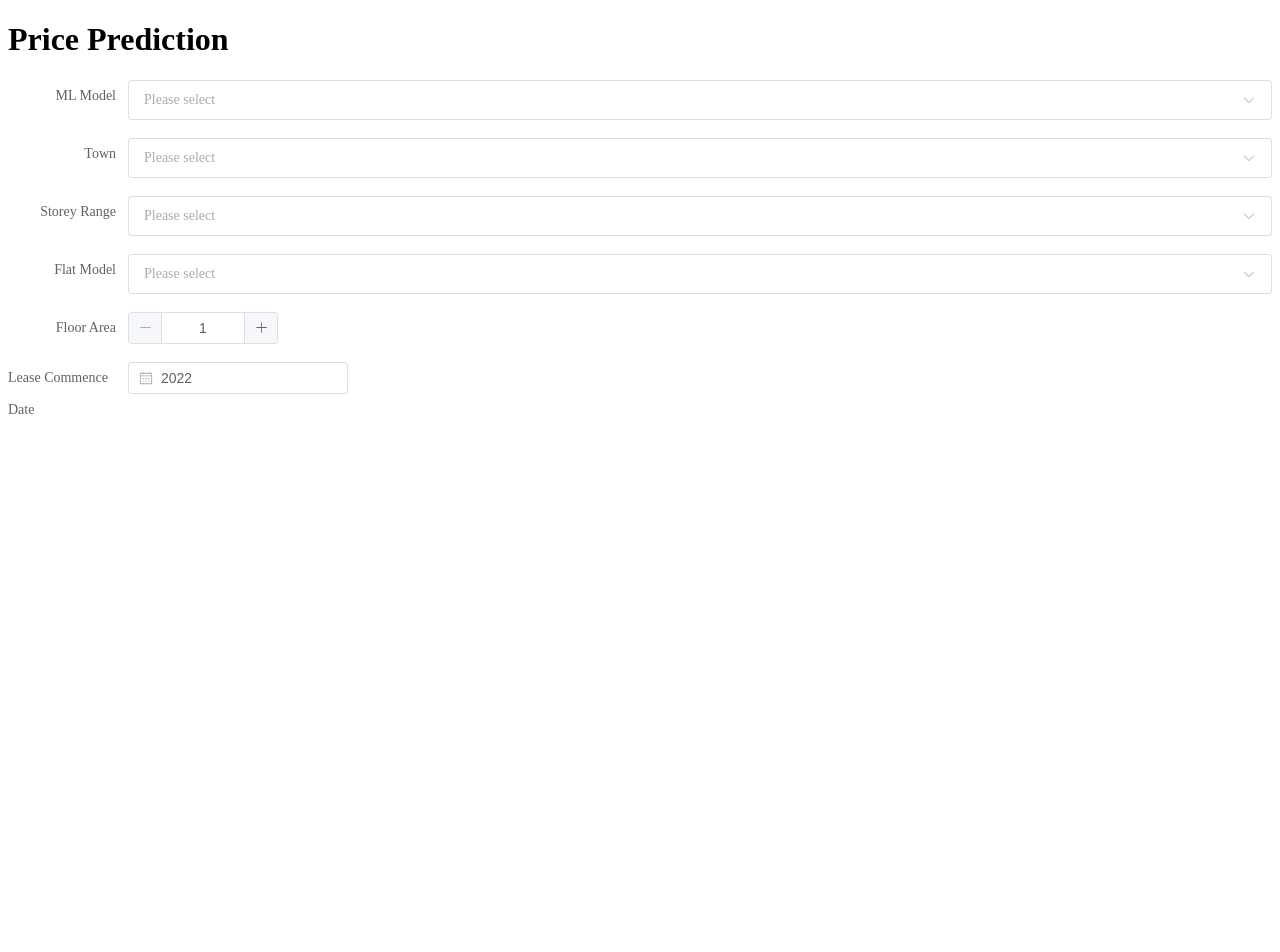
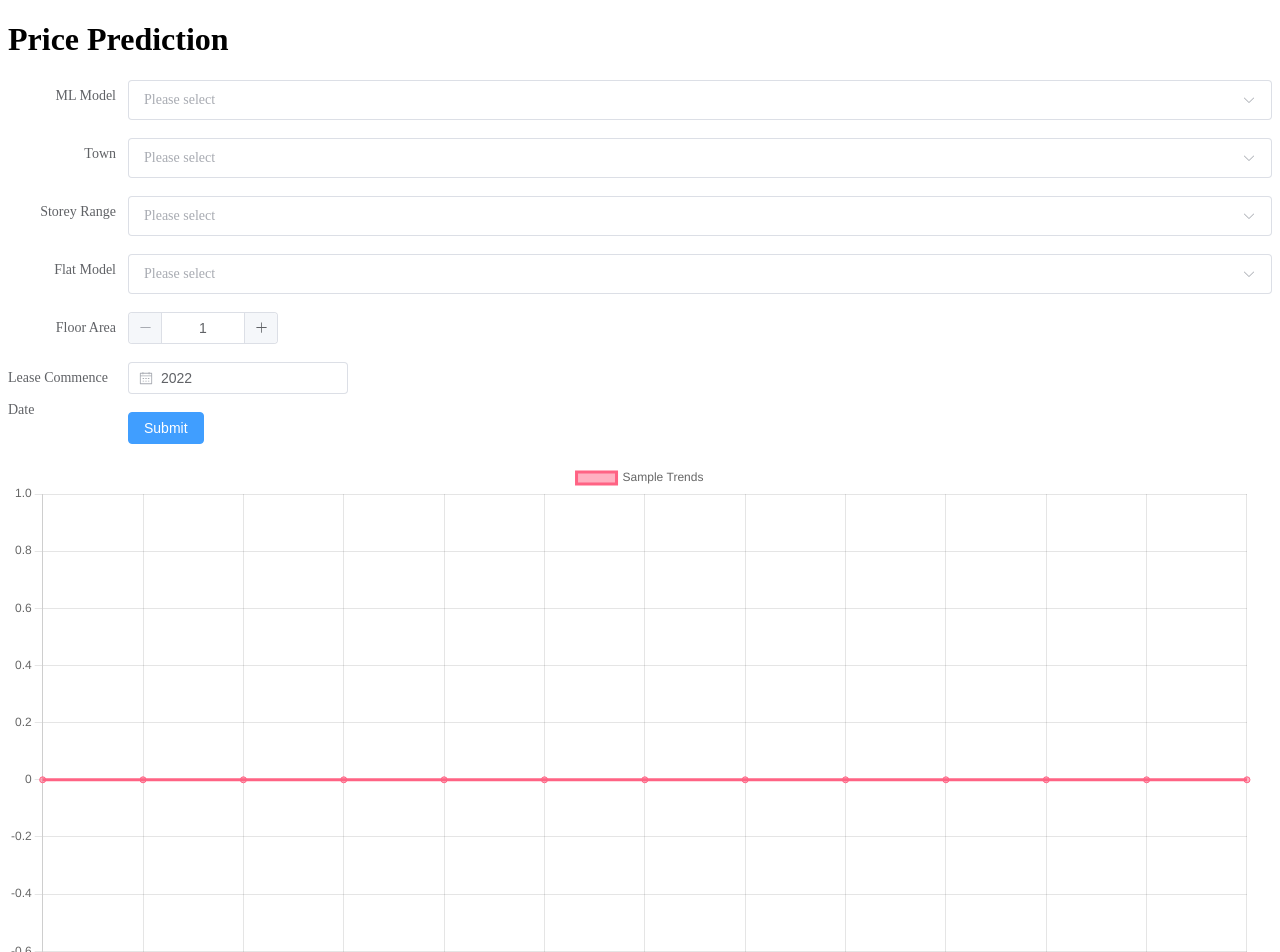
Before and after one commit to shenghaoc/ee4802-g20-tool-vue, a Nuxt app: page / in a window 1280 px wide. Shown: the top 952 px of the page. Before the commit the page ends 800 px from the top, so only its background shows below. Built offline with nearby package versions, Linux system fonts and the light colour scheme.

Commit message:
Add line chart

```diff
--- a/app.vue
+++ b/app.vue
@@ -3,4 +3,5 @@
 <AppForm>
   This is an auto-imported component.
 </AppForm>
+<LineChart/>
 </template>
--- a/components/AppForm.vue
+++ b/components/AppForm.vue
@@ -39,6 +39,9 @@
       placeholder="Pick a year"
       />
     </el-form-item>
+    <el-form-item>
+      <el-button type="primary" @click="onSubmit">Submit</el-button>
+    </el-form-item>
   </el-form>
 </template>
 
@@ -73,4 +76,7 @@ const form = reactive({
   lease_commence_date: new Date(2022, 1)
 })
 
+const onSubmit = () => {
+  console.log('submit!')
+}
 </script>
--- /dev/null
+++ b/components/LineChart.vue
@@ -0,0 +1,73 @@
+<template>
+  <Line :data="data" :options="options"/>
+</template>
+
+<script lang="ts">
+import {
+  Chart as ChartJS,
+  CategoryScale,
+  LinearScale,
+  PointElement,
+  LineElement,
+  Title as chartTitle,
+  Tooltip,
+  Legend
+} from 'chart.js'
+import {Line} from 'vue-chartjs'
+
+ChartJS.register(
+    CategoryScale,
+    LinearScale,
+    PointElement,
+    LineElement,
+    chartTitle,
+    Tooltip,
+    Legend
+);
+
+import dayjs, {Dayjs} from 'dayjs';
+import customParseFormat from 'dayjs/plugin/customParseFormat';
+import utc from 'dayjs/plugin/utc';
+
+dayjs.extend(customParseFormat);
+dayjs.extend(utc);
+
+let curr = dayjs.utc('2022-02', 'YYYY-MM');
+let labels = [...Array(13).keys()]
+    .reverse()
+    .map((x) => curr.subtract(x, 'month').format('YYYY-MM'));
+
+export default {
+  name: 'App',
+  components: {
+    Line
+  },
+  data() {
+    return {
+      data: {
+        labels: labels,
+        datasets: [
+          {
+            label: 'Sample Trends',
+            data: labels.map(() => 0.0),
+            borderColor: 'rgb(255, 99, 132)',
+            backgroundColor: 'rgba(255, 99, 132, 0.5)'
+          }
+        ]
+      },
+      options: {
+        responsive: true,
+        plugins: {
+          legend: {
+            position: 'top' as const
+          },
+          title: {
+            display: false,
+            text: 'Predicted Trends for Past 12 Months'
+          }
+        }
+      }
+    }
+  }
+}
+</script>
--- a/package.json
+++ b/package.json
@@ -11,6 +11,8 @@
     "nuxt": "3.9.0"
   },
   "dependencies": {
-    "element-plus": "^2.4.4"
+    "chart.js": "^4.4.1",
+    "element-plus": "^2.4.4",
+    "vue-chartjs": "^5.3.0"
   }
 }
```
Also changed, not shown: 1 other file (tests, documents, lock files or other folders).
